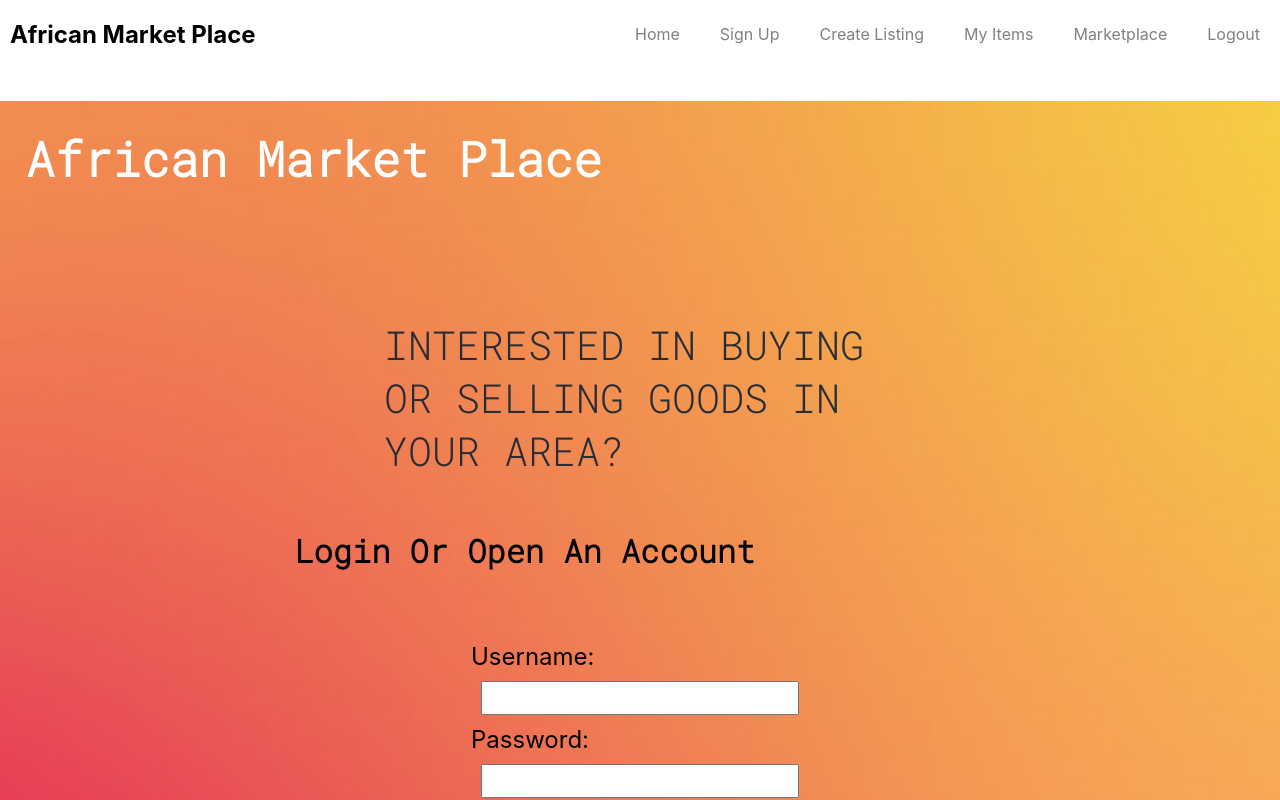
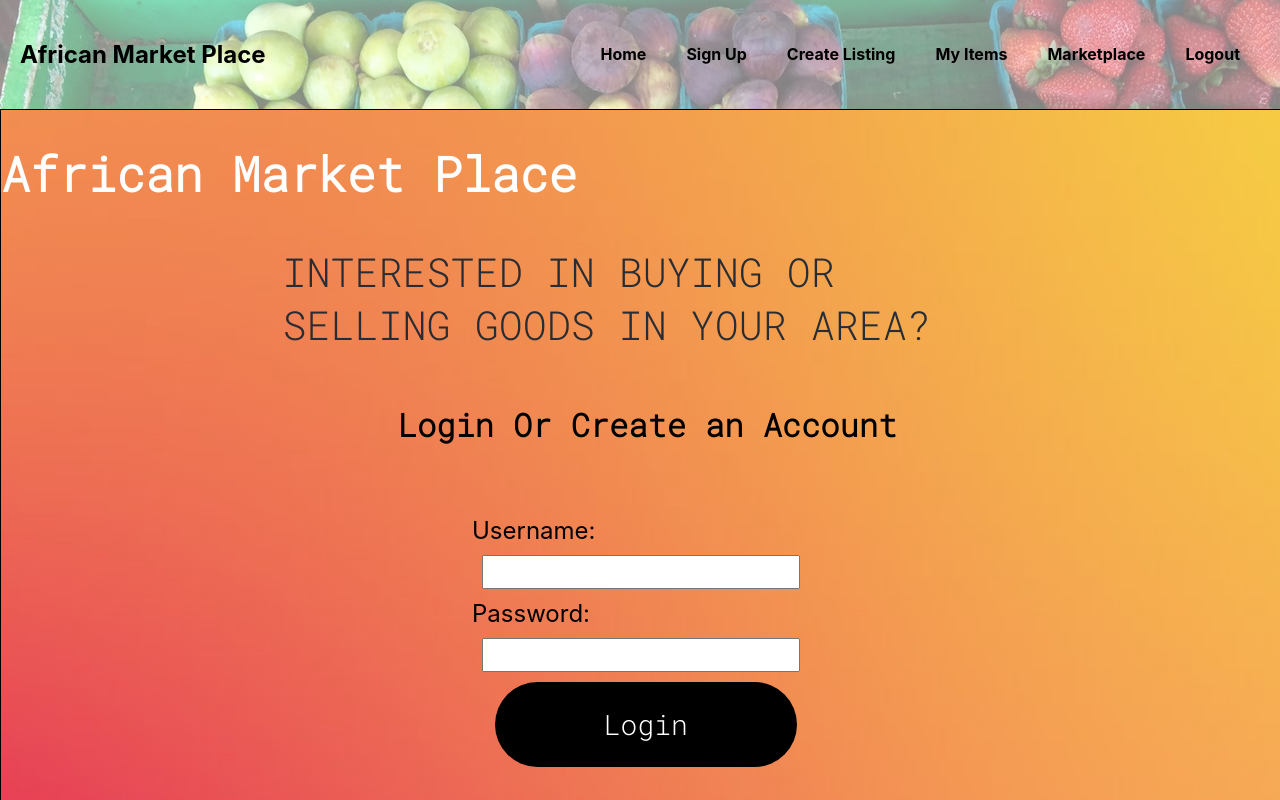
Before and after one commit to kimnivore/FarmersMarketplace-FE, a React (Create React App) app in the folder front-end/: page / in a window 1280 px wide. Shown: the top 800 px of the page. Built offline with nearby package versions, Linux system fonts and the light colour scheme.

Commit message:
private route implemented

```diff
--- a/front-end/src/App.css
+++ b/front-end/src/App.css
@@ -47,20 +47,19 @@ h1{
 
 .HomePage, .AccountPage{
     background-image: url(./images/orangeombre.jpg);
-    height: 100vh;
+    min-height: 100vh;
     width: 100%;
     background-repeat:no-repeat;
     background-size:cover;
+    border: 1px solid black;
 }
 
 .Title{
-  padding:2%;
   font-size: 3rem;
   font-family: 'Roboto Mono', monospace;
 
 }
 .Intro{
-  margin:8%;
   margin-bottom:0%;
   padding-left:22%;
   padding-right:20%;
@@ -69,7 +68,7 @@ h1{
 }
 
 .Instructions{
-  margin-left: 12%;
+  margin-left: 20%;
   padding-left:11%;
   padding-top:2%;
   font-size: 2rem;
--- a/front-end/src/App.js
+++ b/front-end/src/App.js
@@ -2,12 +2,16 @@ import React from 'react';
 import { Route, Link, Switch } from 'react-router-dom';
 import './App.css';
 import styled from 'styled-components';
+import Banner from './images/banner.jpg';
+
+import PrivateRoute from './components/PrivateRoute';
 
 import Home from './components/Home';
 import UserSignUp from './components/UserSignUp';
 import CreateItem from './components/CreateItem';
 import MyItems from './components/MyItems';
 import Logout from './components/Logout';
+
 
 function App() {
   return (
@@ -25,9 +29,9 @@ function App() {
         </HeaderStyle>
         <Switch>
           <Route path='/logout' component={Logout} />
-          <Route path='/marketplace' />
-          <Route path='/my-items' component={MyItems} />
-          <Route path='/create-item' component={CreateItem}/>
+          <PrivateRoute path='/marketplace' />
+          <PrivateRoute path='/my-items' component={MyItems} />
+          <PrivateRoute path='/create-item' component={CreateItem}/>
           <Route path='/signup' component={UserSignUp}/>
           <Route path='/login' component={Home} />
           <Route exact path='/' component={Home} />
@@ -40,24 +44,26 @@ export default App;
 
 const AppContainer = styled.div`
   height: 100%
+  border: 1px solid black;
 `
 
 const HeaderStyle = styled.div`
   display: flex;
   align-items: center;
   justify-content: space-between;
-  margin-left: 10px
-
+  padding: 20px;
+  background-image: linear-gradient(rgba(255,255,255,0.5), rgba(255,255,255,0.5)), url(${Banner});
 `
 const NavStyle = styled.div`
   .navlink{
     margin: 20px;
-    color: gray;
+    color: black;
     text-decoration: none;
+    font-weight: bold;
   }
 
   .navlink:focus{
-    color: black;
+    color: gray;
     font-weight: bold;
   }
 `
--- a/front-end/src/components/CreateItem.js
+++ b/front-end/src/components/CreateItem.js
@@ -1,4 +1,4 @@
-import React, { useState } from 'react';
+import React, { useState, useEffect } from 'react';
 import axiosWithAuth from '../utils/axiosWithAuth';
 import { useHistory } from 'react-router-dom';
 import styled from 'styled-components';
@@ -6,32 +6,44 @@ import Pic from '../images/pic02.jpeg';
 
 
 const CreateItem = () => {
-    // const [items, setItems] = useState([]);
     const {push} = useHistory();
-    const [form, setForm] = useState({
+    const [item, setItem] = useState({
         name: '',
         price: '',
         description: '',
     });
 
-    // const addItem = () => {
-    //     setItems( ...items, )
-    // }
+    const [items, setItems] = useState([]);
+
+    useEffect(() => {
+      axiosWithAuth()
+      .get('/api/auth/users')
+      .then(resp => {
+          console.log(resp);
+          setItems(resp.data);
+      })
+      .catch(err => {
+          console.log(err);
+      })
+    }, []);
+
+    const addItem = () => {
+        setItems({ ...items, item })
+    }
     const handleChange = (e) => {
-       setForm({
-           ...form,
+       setItem({
+           ...item,
            [e.target.name]: e.target.value
        });
     }
 
-
     const handleSubmit = (e) => {
         e.preventDefault();
             axiosWithAuth()
-            .post('/users', form)
+            .post('', item)
             .then(resp => {
                 console.log(resp);
-                // addItem(form);
+                addItem();
                 push('/my-items');
             })
             .catch(err => {
@@ -89,17 +101,18 @@ export default CreateItem;
 const ComponentContainer = styled.div`
     background-color: #386FA4;
     display: flex;
-    flex-direction: column;
-    align-items: center;
-    justify-content: center;
+    flex-direction: row;
+    /* align-items: center;
+    justify-content: center; */
     margin: auto;
     font-family: 'Roboto Mono', monospace;
     font-size: 1rem;
     font-weight: 400;
     font-style: normal;
     text-decoration: none;
-    height: 100vh;
-    width: 100%;
+    min-width: 100%;
+    min-height: 100vh;
+    border: 1px solid black;
 
     h1{
     font-size: 60px;
--- a/front-end/src/components/Home.js
+++ b/front-end/src/components/Home.js
@@ -42,7 +42,7 @@ function Home()   {
         <div className='HomePage'>
             <h1 className='Title'>African Market Place</h1>
                 <p className='Intro'>INTERESTED IN BUYING OR SELLING GOODS IN YOUR AREA?</p>
-                    <h2 className='Instructions'>Login Or Open An Account</h2>
+                    <h2 className='Instructions'>Login Or Create an Account</h2>
                     <form onSubmit={handleSubmit}>
                         <label>Username:
                             <input
--- a/front-end/src/components/Logout.js
+++ b/front-end/src/components/Logout.js
@@ -8,7 +8,7 @@ const Logout = () => {
 
     useEffect(() => {
         axiosWithAuth()
-        .post('/logout')
+        .post('/api/auth/logout')
         .then(resp => {
             localStorage.removeItem('token');
             push('/');
--- a/front-end/src/components/MyItems.js
+++ b/front-end/src/components/MyItems.js
@@ -11,10 +11,10 @@ const MyItems = () => {
 
     useEffect(() => {
         axiosWithAuth()
-        .get('/orders')
+        .get('/api/auth/users')
         .then(resp => {
             console.log(resp);
-            setItems(resp.data.data);
+            setItems(resp.data);
         })
         .catch(err => {
             console.log(err);
@@ -66,7 +66,6 @@ const MyItems = () => {
 
         </div>
         </ComponentContainer>
-
     )
 }
 
@@ -84,8 +83,9 @@ const ComponentContainer = styled.div`
     font-weight: 400;
     font-style: normal;
     text-decoration: none;
-    height: 100vh;
+    height: 100%
     width: 100%;
+    border: 1px solid black;
 
     h1{
         font-size: 60px;
```
